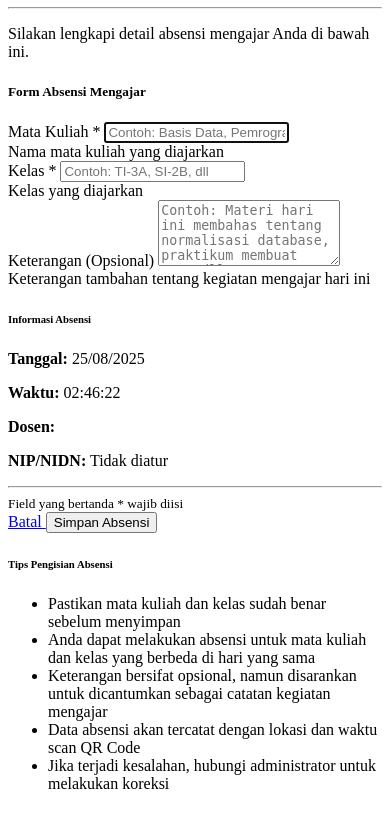
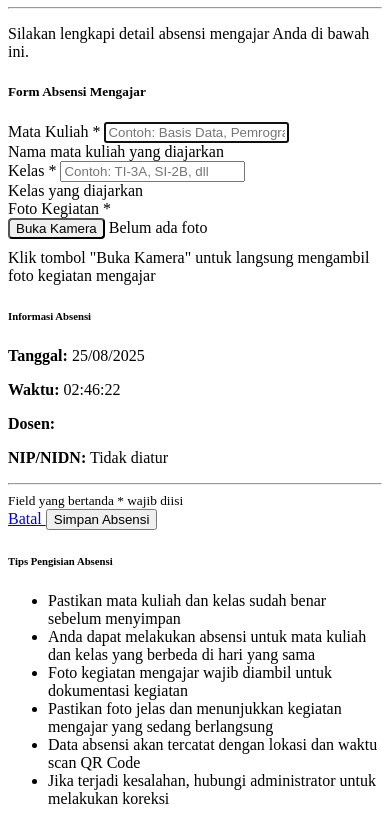
Before and after one commit to ridwan2709/absen.stiesgasantara.ac.id, a CodeIgniter app: the page made by application/views/attendance/lecturer_form.php in a window 390 px wide. Shown: the part 209-1033 px from the top of the page. Before the commit the page ends 998 px from the top, so only its background shows below. Run offline with CodeIgniter, Linux system fonts and the light colour scheme; tables that the repository leaves empty hold one stand-in row (values such as "Sample post"); the template is opened without the code that fills it: most values are stand-ins (such as "Sample title", 1, 10 or a date in 2020).

Commit message:
form untuk absen dosen

```diff
--- a/application/views/attendance/lecturer_form.php
+++ b/application/views/attendance/lecturer_form.php
@@ -1,3 +1,52 @@
+<style>
+.camera-container {
+    position: relative;
+    overflow: hidden;
+}
+
+#photoPreview {
+    border: 2px dashed #dee2e6;
+    border-radius: 8px;
+    padding: 15px;
+    text-align: center;
+    background-color: #f8f9fa;
+}
+
+#photoPreview img {
+    box-shadow: 0 4px 8px rgba(0,0,0,0.1);
+    border-radius: 8px;
+}
+
+.camera-btn {
+    transition: all 0.3s ease;
+}
+
+.camera-btn:hover {
+    transform: translateY(-2px);
+    box-shadow: 0 4px 12px rgba(0,0,0,0.15);
+}
+
+.photo-status {
+    min-width: 150px;
+}
+
+@media (max-width: 768px) {
+    .input-group {
+        flex-direction: column;
+    }
+
+    .input-group > * {
+        margin-bottom: 10px;
+        border-radius: 4px !important;
+    }
+
+    .photo-status {
+        min-width: auto;
+        text-align: center;
+    }
+}
+</style>
+
 <div class="row">
     <div class="col-12">
         <div class="d-flex justify-content-between align-items-center mb-4">
@@ -50,7 +99,7 @@
                 <!-- Alert for messages -->
                 <div id="alert-container"></div>
 
-                <?= form_open('', ['id' => 'lecturerAttendanceForm', 'class' => 'row g-3']) ?>
+                <?= form_open('', ['id' => 'lecturerAttendanceForm', 'class' => 'row g-3', 'enctype' => 'multipart/form-data']) ?>
 
                     <!-- Mata Kuliah -->
                     <div class="col-md-6">
@@ -88,17 +137,42 @@
 
                     <!-- Keterangan -->
                     <div class="col-12">
-                        <label for="lecture_notes" class="form-label">
-                            <i class="fas fa-sticky-note me-2"></i>
-                            Keterangan <span class="text-muted">(Opsional)</span>
+                        <label for="lecture_photo" class="form-label">
+                            <i class="fas fa-camera me-2"></i>
+                            Foto Kegiatan <span class="text-danger">*</span>
                         </label>
-                        <textarea class="form-control"
-                                  id="lecture_notes"
-                                  name="lecture_notes"
-                                  rows="4"
-                                  placeholder="Contoh: Materi hari ini membahas tentang normalisasi database, praktikum membuat ERD, dll"></textarea>
+                        <div class="input-group">
+                            <input type="file"
+                                   class="form-control"
+                                   id="lecture_photo"
+                                   name="lecture_photo"
+                                   accept="image/*"
+                                   capture="environment"
+                                   style="display: none;"
+                                   required>
+                            <button type="button"
+                                    class="btn btn-primary camera-btn"
+                                    id="cameraBtn"
+                                    onclick="openCamera()">
+                                <i class="fas fa-camera me-2"></i>
+                                Buka Kamera
+                            </button>
+                            <span class="input-group-text photo-status" id="photoStatus">
+                                <i class="fas fa-exclamation-circle text-warning"></i>
+                                Belum ada foto
+                            </span>
+                        </div>
                         <div class="form-text">
-                            Keterangan tambahan tentang kegiatan mengajar hari ini
+                            Klik tombol "Buka Kamera" untuk langsung mengambil foto kegiatan mengajar
+                        </div>
+                        <div id="photoPreview" class="mt-3 camera-container" style="display: none;">
+                            <img id="previewImage" class="img-fluid rounded" style="max-height: 200px;" alt="Preview Foto">
+                            <div class="mt-2">
+                                <button type="button" class="btn btn-sm btn-outline-danger" id="retakeBtn">
+                                    <i class="fas fa-redo me-1"></i>
+                                    Ambil Ulang
+                                </button>
+                            </div>
                         </div>
                     </div>
 
@@ -175,7 +249,8 @@
                 <ul class="mb-0 small">
                     <li>Pastikan mata kuliah dan kelas sudah benar sebelum menyimpan</li>
                     <li>Anda dapat melakukan absensi untuk mata kuliah dan kelas yang berbeda di hari yang sama</li>
-                    <li>Keterangan bersifat opsional, namun disarankan untuk dicantumkan sebagai catatan kegiatan mengajar</li>
+                    <li>Foto kegiatan mengajar wajib diambil untuk dokumentasi kegiatan</li>
+                    <li>Pastikan foto jelas dan menunjukkan kegiatan mengajar yang sedang berlangsung</li>
                     <li>Data absensi akan tercatat dengan lokasi dan waktu scan QR Code</li>
                     <li>Jika terjadi kesalahan, hubungi administrator untuk melakukan koreksi</li>
                 </ul>
@@ -215,7 +290,17 @@
         const formData = new FormData();
         formData.append('subject', subject);
         formData.append('class_name', className);
-        formData.append('lecture_notes', document.getElementById('lecture_notes').value.trim());
+
+        // Add photo file
+        const photoFile = document.getElementById('lecture_photo').files[0];
+        if (photoFile) {
+            formData.append('lecture_photo', photoFile);
+        } else {
+            showAlert('Mohon pilih foto kegiatan mengajar!', 'danger');
+            submitBtn.innerHTML = originalHtml;
+            submitBtn.disabled = false;
+            return;
+        }
 
         // Submit via AJAX
         fetch('<?= base_url('attendance/submit_lecturer_attendance') ?>', {
@@ -296,5 +381,80 @@
             }
         }
     });
+
+    // Photo preview functionality
+    document.getElementById('lecture_photo').addEventListener('change', function(e) {
+        const file = e.target.files[0];
+        const preview = document.getElementById('photoPreview');
+        const previewImage = document.getElementById('previewImage');
+        const photoStatus = document.getElementById('photoStatus');
+
+        if (file) {
+            // Validate file type
+            if (!file.type.startsWith('image/')) {
+                showAlert('File yang dipilih bukan gambar!', 'danger');
+                this.value = '';
+                preview.style.display = 'none';
+                photoStatus.innerHTML = '<i class="fas fa-exclamation-circle text-warning"></i> Belum ada foto';
+                return;
+            }
+
+            // Validate file size (max 5MB)
+            if (file.size > 5 * 1024 * 1024) {
+                showAlert('Ukuran file terlalu besar! Maksimal 5MB.', 'danger');
+                this.value = '';
+                preview.style.display = 'none';
+                photoStatus.innerHTML = '<i class="fas fa-exclamation-circle text-warning"></i> Belum ada foto';
+                return;
+            }
+
+            // Show preview
+            const reader = new FileReader();
+            reader.onload = function(e) {
+                previewImage.src = e.target.result;
+                preview.style.display = 'block';
+                photoStatus.innerHTML = '<i class="fas fa-check-circle text-success"></i> Foto sudah ada';
+            };
+            reader.readAsDataURL(file);
+        } else {
+            preview.style.display = 'none';
+            photoStatus.innerHTML = '<i class="fas fa-exclamation-circle text-warning"></i> Belum ada foto';
+        }
+    });
+
+    // Retake button handler
+    document.getElementById('retakeBtn').addEventListener('click', function() {
+        openCamera();
+    });
+
+    // Open camera function
+    function openCamera() {
+        const cameraBtn = document.getElementById('cameraBtn');
+        const originalText = cameraBtn.innerHTML;
+
+        // Show loading state
+        cameraBtn.innerHTML = '<i class="fas fa-spinner fa-spin me-2"></i>Membuka Kamera...';
+        cameraBtn.disabled = true;
+
+        // Trigger file input
+        document.getElementById('lecture_photo').click();
+
+        // Reset button after a short delay
+        setTimeout(function() {
+            cameraBtn.innerHTML = originalText;
+            cameraBtn.disabled = false;
+        }, 2000);
+    }
+
+    // Check if device supports camera
+    if (navigator.mediaDevices && navigator.mediaDevices.getUserMedia) {
+        // Device supports camera
+        document.getElementById('cameraBtn').classList.add('btn-primary');
+    } else {
+        // Device doesn't support camera, fallback to file input
+        document.getElementById('cameraBtn').classList.add('btn-secondary');
+        document.getElementById('cameraBtn').innerHTML = '<i class="fas fa-image me-2"></i>Pilih Foto';
+        document.getElementById('lecture_photo').removeAttribute('capture');
+    }
 });
 </script>
```
Also changed, not shown: 1 other file.
